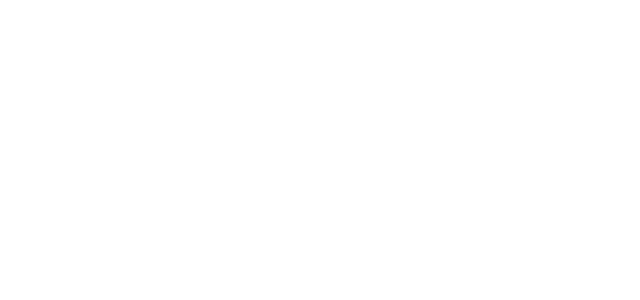
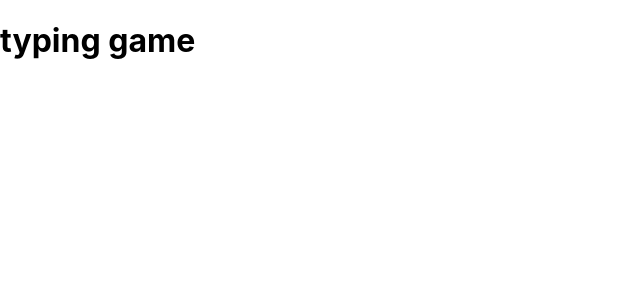
Before and after one commit to himanshu064/react-training, a React (Create React App) app: page / in a window 1280 px wide. Before the commit this address had no page. Shown: the top 300 px of the page, without its empty margins (0-640 px from the left). Built offline with nearby package versions, Linux system fonts and the light colour scheme.

Commit message:
assignment 7

```diff
--- a/src/App.js
+++ b/src/App.js
@@ -1,18 +1,11 @@
-import { BrowserRouter, Routes, Route } from "react-router-dom";
-import Task1 from "./pages/Task1";
-import Task2 from "./pages/Task2";
-import Task3 from "./pages/Task3";
+import React from "react";
 
-function App() {
+const App = () => {
   return (
-    <BrowserRouter>
-      <Routes>
-        <Route path='/task1' element={<Task1 />} />
-        <Route path='/task2' element={<Task2 />} />
-        <Route path='/task3' element={<Task3 />} />
-      </Routes>
-    </BrowserRouter>
+    <div>
+      <h1>typing game</h1>
+    </div>
   );
-}
+};
 
 export default App;
```
